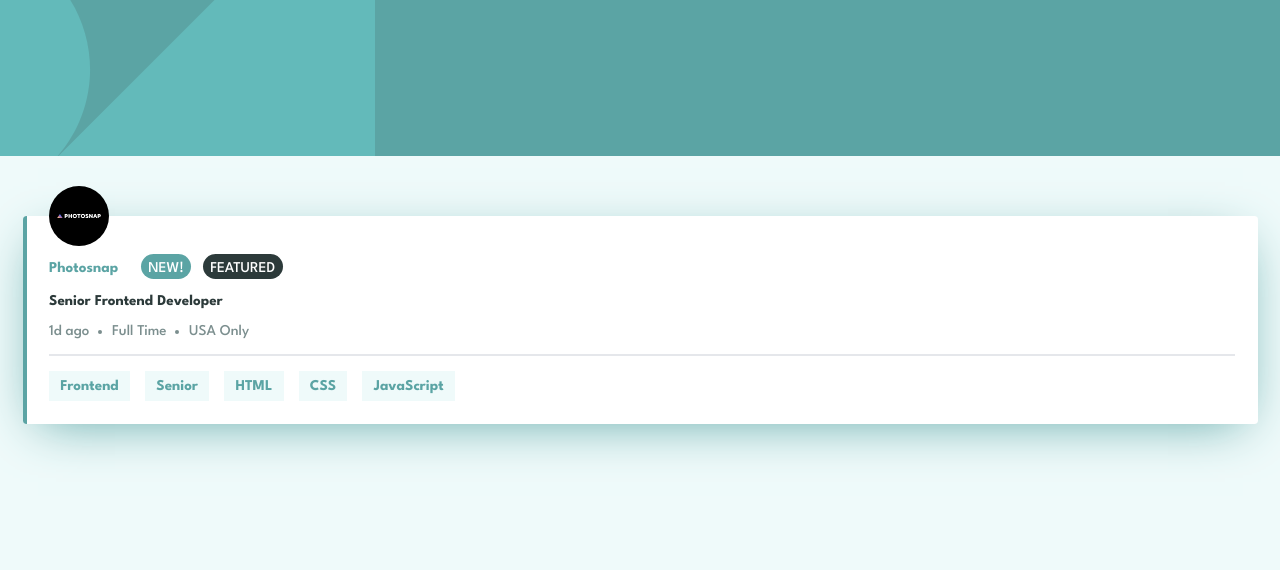
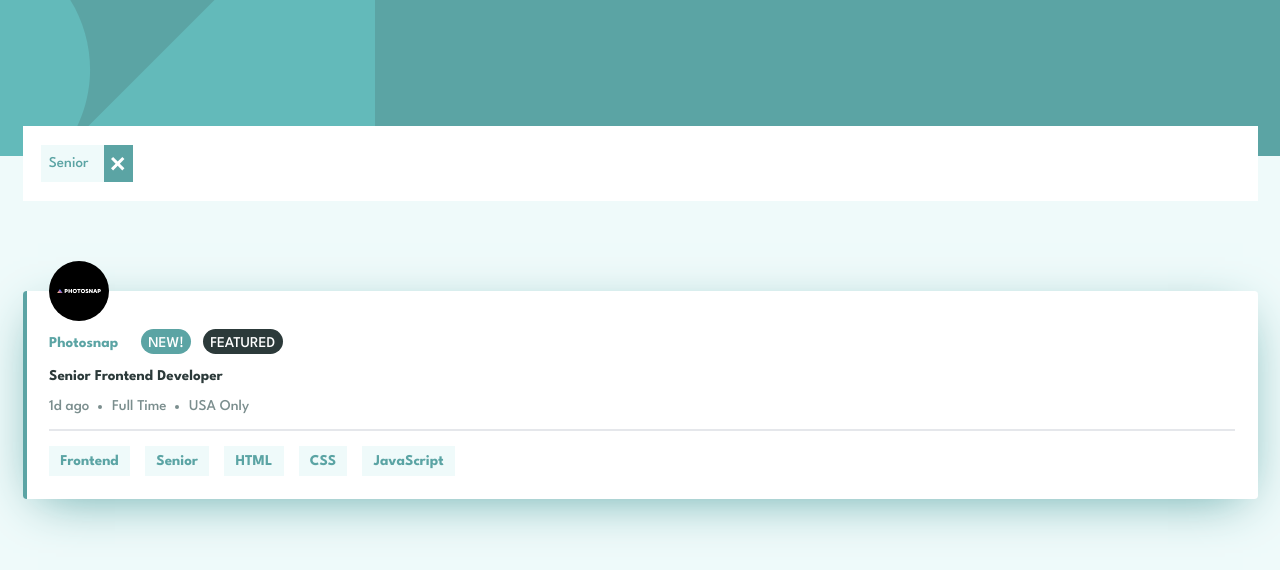
Before and after one commit to koyaboy/job-listings-fm, a React (Create React App) app: page / in a window 1280 px wide. Both pictures are taken after a click on the element "Senior". Shown: the top 570 px of the page. Built offline with nearby package versions, Linux system fonts and the light colour scheme.

Commit message:
Working on Filter Design

```diff
--- a/src/App.tsx
+++ b/src/App.tsx
@@ -33,9 +33,22 @@ function App() {
     <div className='bg-light-grayish-cyan-bg min-h-screen'>
       <Header />
 
+
+      {selectedFilters &&
+        <div className='relative -top-8 bg-white flex flex-wrap gap-4 p-5 mx-6'>
+          {selectedFilters.map((filter) => (
+            <div className='flex gap-2 items-center bg-light-grayish-cyan-bg'>
+              <div className='text-desaturated-dark-cyan px-2 py-2'>{filter}</div>
+              <div className='bg-desaturated-dark-cyan flex items-center self-stretch p-2'>
+                <img src="./images/icon-remove.svg" alt="icon-remove" />
+              </div>
+            </div>
+          ))}
+        </div>
+      }
+
       <div className='mb-8 px-6'>
-        {selectedFilters ?
-
+        {selectedFilters ? (
           filteredData.map((item) => (
             <Card
               id={item.id}
@@ -53,6 +66,7 @@ function App() {
               tools={item.tools}
               onFilterClick={handleFilter}
             />
+          )
           ))
           :
           data.map((item) => (
```
